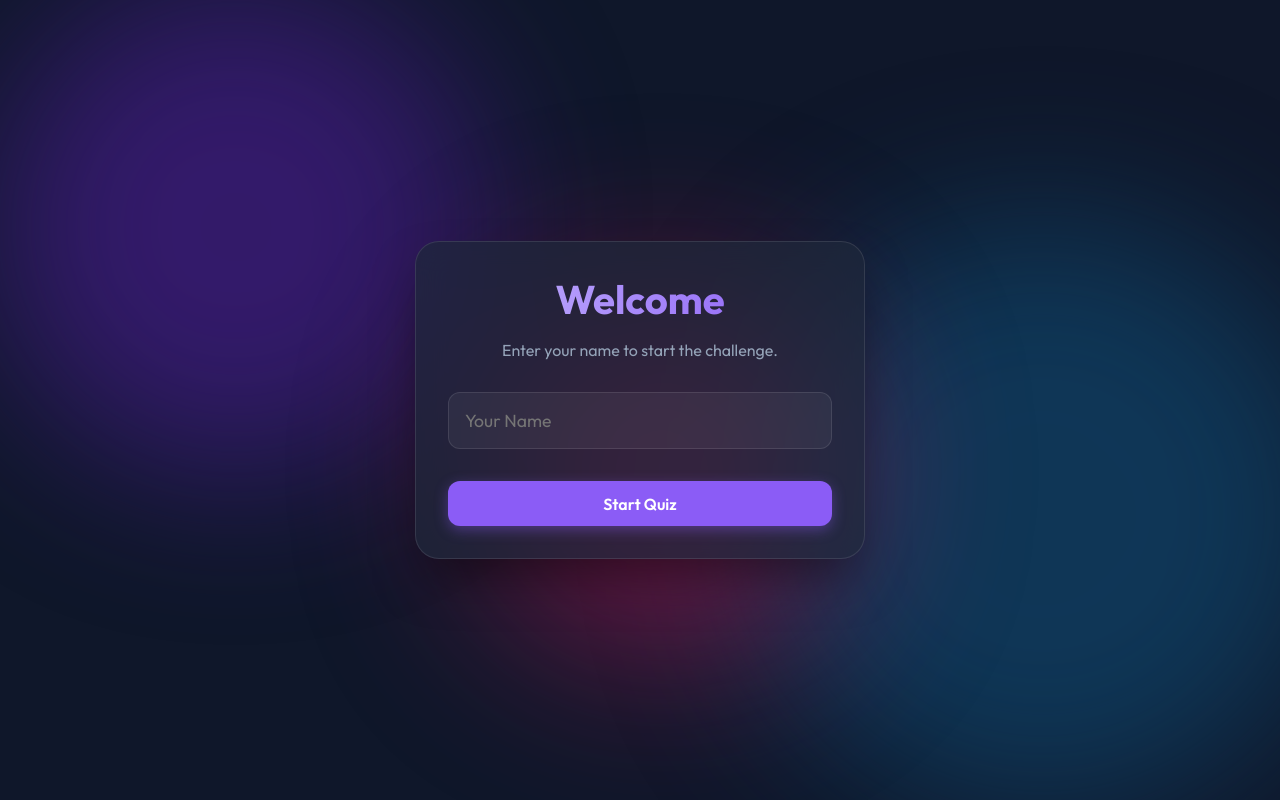
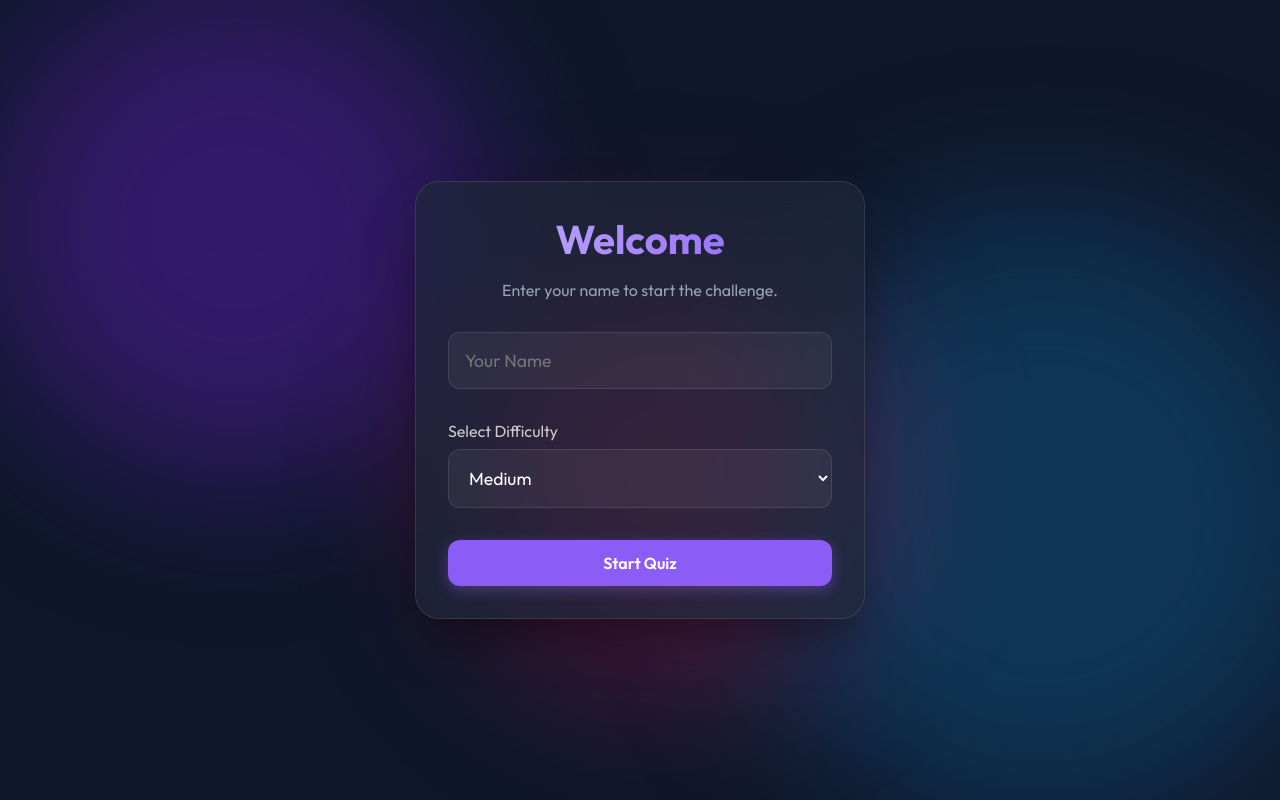
Before and after one commit to Rushikeshnanote/Python-Quiz, a Flask app: page / in a window 1280 px wide. Run offline with Flask 3, Linux system fonts and the light colour scheme.

Commit message:
Update login UI with difficulty selector

```diff
--- a/templates/login.html
+++ b/templates/login.html
@@ -31,6 +31,19 @@
                     <input type="text" name="username" placeholder="Your Name" required
                         style="width: 100%; padding: 1rem; border-radius: 12px; border: var(--glass-border); background: var(--option-bg); color: white; font-size: 1.1rem; outline: none;">
                 </div>
+
+                <div style="margin-bottom: 2rem; text-align: left;">
+                    <label for="difficulty" style="display:block; margin-bottom: 0.5rem; color: #ccc;">Select
+                        Difficulty</label>
+                    <select name="difficulty" required
+                        style="width: 100%; padding: 1rem; border-radius: 12px; border: var(--glass-border); background: var(--option-bg); color: white; font-size: 1.1rem; outline: none;">
+                        <option value="easy">Easy</option>
+                        <option value="medium" selected>Medium</option>
+                        <option value="hard">Hard</option>
+                        <option value="mixed">Mixed (Random)</option>
+                    </select>
+                </div>
+
                 <button type="submit" class="btn primary-btn" style="width: 100%;">Start Quiz</button>
             </form>
         </div>
```
